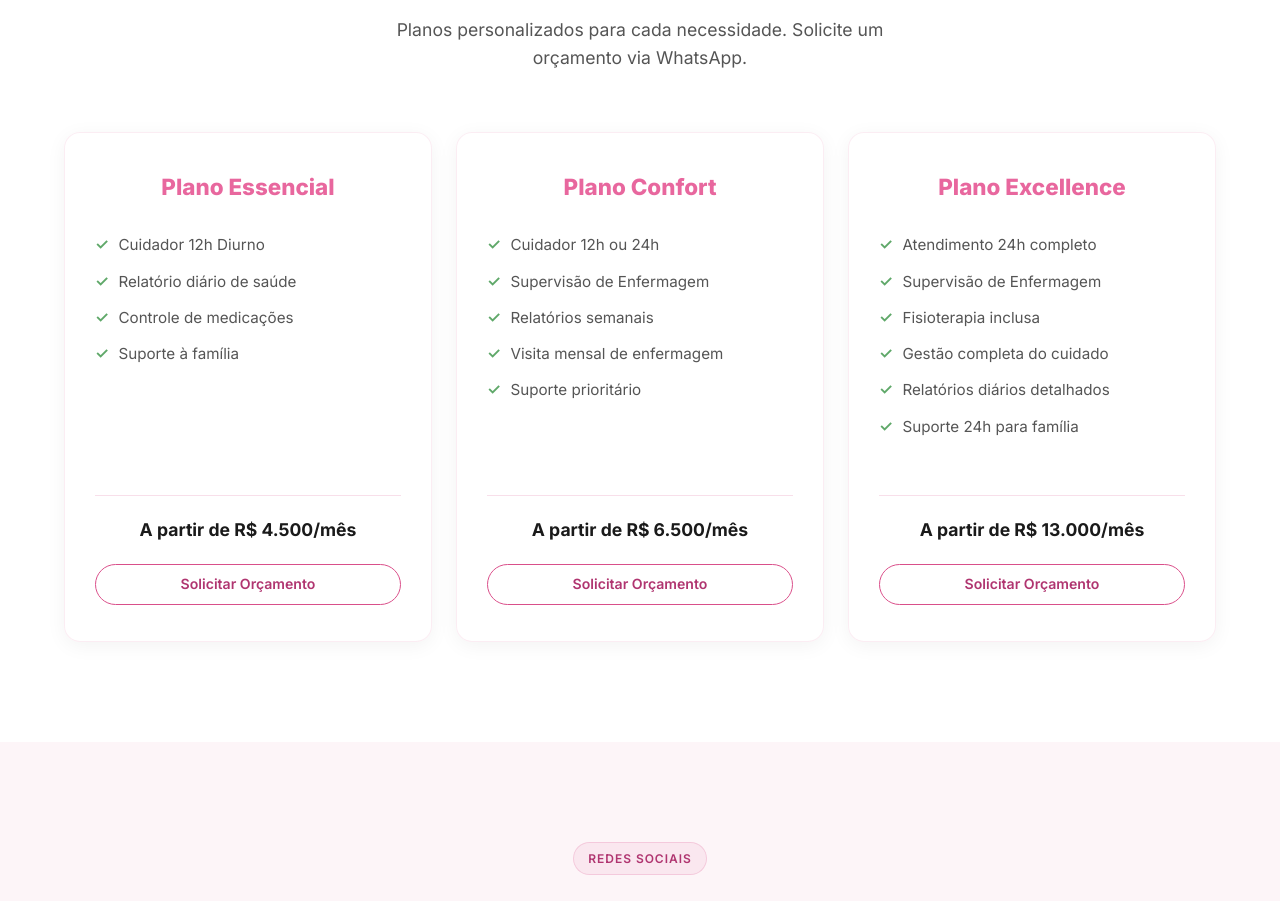
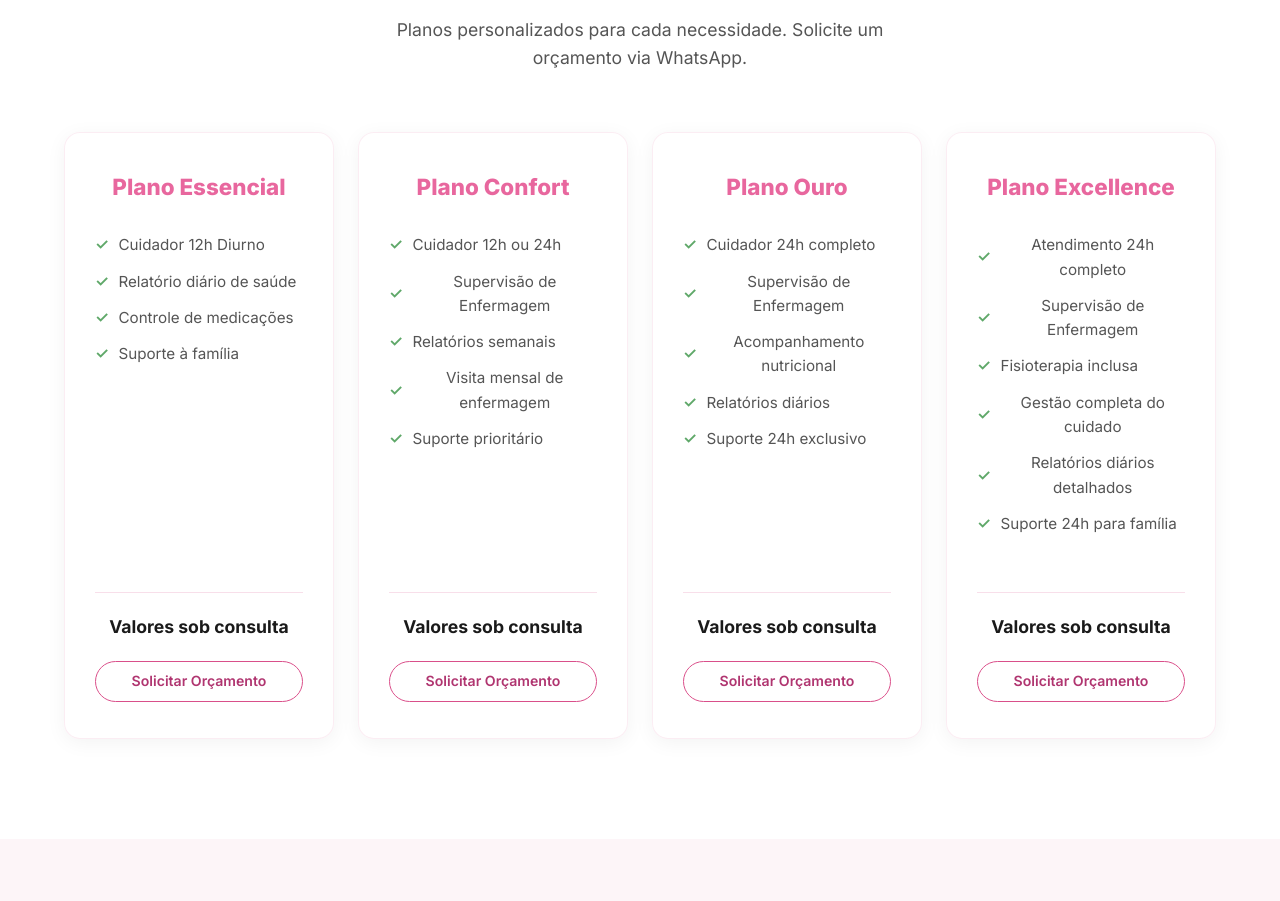
Before and after one commit to LeonardoGMendoza/SERENYAHOMECARE, a Next.js app: page / in a window 1280 px wide. Shown: the part 3360-4261 px from the top of the page. Built offline with nearby package versions, Linux system fonts and the light colour scheme.

Commit message:
feat: Oculta valores dos planos e adiciona Plano Ouro

```diff
--- a/app/page.js
+++ b/app/page.js
@@ -15,9 +15,10 @@ const services = [
 ];
 
 const plans = [
-  { name: 'Plano Essencial', features: ['Cuidador 12h Diurno', 'Relatório diário de saúde', 'Controle de medicações', 'Suporte à família'], price: 'A partir de R$ 4.500/mês' },
-  { name: 'Plano Confort', features: ['Cuidador 12h ou 24h', 'Supervisão de Enfermagem', 'Relatórios semanais', 'Visita mensal de enfermagem', 'Suporte prioritário'], price: 'A partir de R$ 6.500/mês' },
-  { name: 'Plano Excellence', features: ['Atendimento 24h completo', 'Supervisão de Enfermagem', 'Fisioterapia inclusa', 'Gestão completa do cuidado', 'Relatórios diários detalhados', 'Suporte 24h para família'], price: 'A partir de R$ 13.000/mês' },
+  { name: 'Plano Essencial', features: ['Cuidador 12h Diurno', 'Relatório diário de saúde', 'Controle de medicações', 'Suporte à família'], price: 'Valores sob consulta' },
+  { name: 'Plano Confort', features: ['Cuidador 12h ou 24h', 'Supervisão de Enfermagem', 'Relatórios semanais', 'Visita mensal de enfermagem', 'Suporte prioritário'], price: 'Valores sob consulta' },
+  { name: 'Plano Ouro', features: ['Cuidador 24h completo', 'Supervisão de Enfermagem', 'Acompanhamento nutricional', 'Relatórios diários', 'Suporte 24h exclusivo'], price: 'Valores sob consulta' },
+  { name: 'Plano Excellence', features: ['Atendimento 24h completo', 'Supervisão de Enfermagem', 'Fisioterapia inclusa', 'Gestão completa do cuidado', 'Relatórios diários detalhados', 'Suporte 24h para família'], price: 'Valores sob consulta' },
 ];
 
 // Fotos da galeria — adicione os arquivos em /public com esses nomes
```
